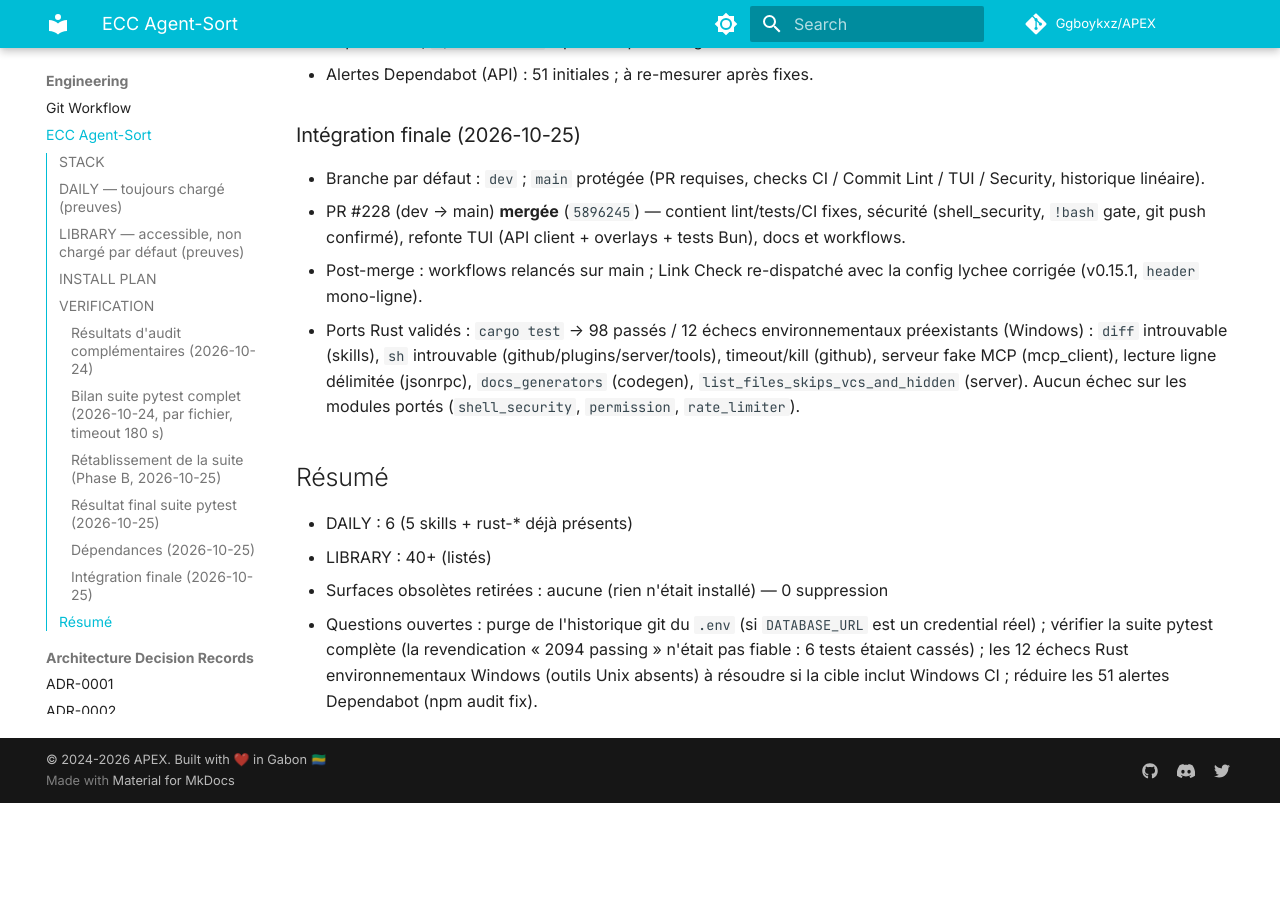
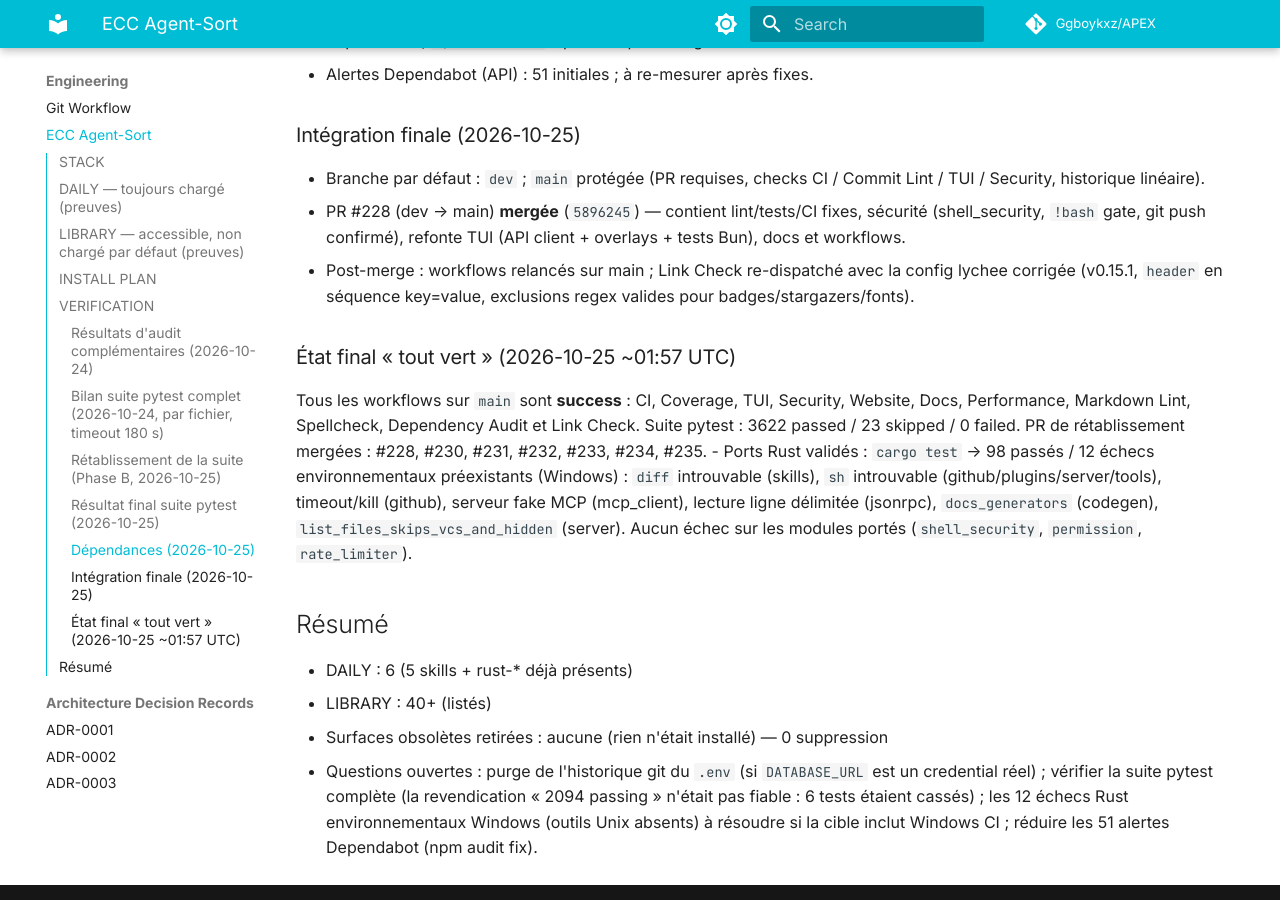
Before and after one commit to Ggboykxz/APEX, an MkDocs documentation site: the page built from docs/ecc-agent-sort.md, in a window 1280 px wide and 900 px high, scrolled down 4598 px. Built offline with MkDocs 1.6.1 and Material for MkDocs 9.7.7, drawn with Linux system fonts in a browser that asks for light colours; comment, search, counter and statistics services are not loaded; the version menu is left out; before the commit the page ends 5401 px from its top, so only the background shows below that.

Commit message:
docs: final all-green state

```diff
--- a/docs/ecc-agent-sort.md
+++ b/docs/ecc-agent-sort.md
@@ -148,7 +148,15 @@ Les 23 skips sont documentés et motivés (POSIX-only / chmod / watchdog absent)
   sécurité (shell_security, `!bash` gate, git push confirmé), refonte TUI
   (API client + overlays + tests Bun), docs et workflows.
 - Post-merge : workflows relancés sur main ; Link Check re-dispatché avec la
-  config lychee corrigée (v0.15.1, `header` mono-ligne).
+  config lychee corrigée (v0.15.1, `header` en séquence key=value, exclusions
+  regex valides pour badges/stargazers/fonts).
+
+### État final « tout vert » (2026-10-25 ~01:57 UTC)
+
+Tous les workflows sur `main` sont **success** : CI, Coverage, TUI, Security,
+Website, Docs, Performance, Markdown Lint, Spellcheck, Dependency Audit et
+Link Check. Suite pytest : 3622 passed / 23 skipped / 0 failed. PR de
+rétablissement mergées : #228, #230, #231, #232, #233, #234, #235.
 - Ports Rust validés : `cargo test` → 98 passés / 12 échecs environnementaux
   préexistants (Windows) : `diff` introuvable (skills), `sh` introuvable
   (github/plugins/server/tools), timeout/kill (github), serveur fake MCP
```
